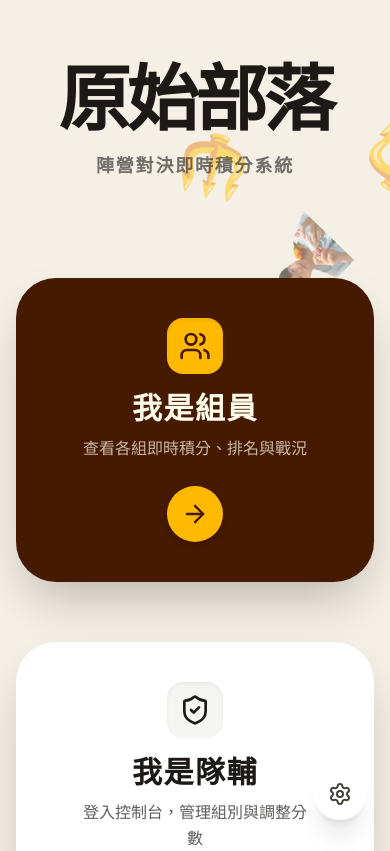
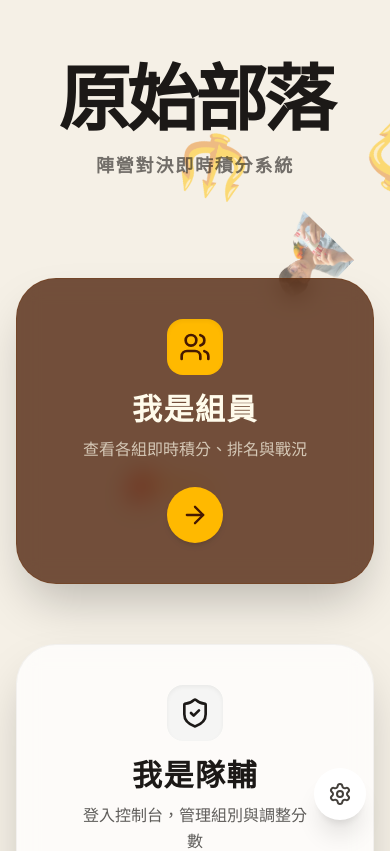
Before and after one commit to VisTzem/beat2, a Next.js app: page / in a window 390 px wide. Shown: the top 851 px of the page. Built offline with nearby package versions, Linux system fonts and the light colour scheme; a web font is replaced by a local one.

Commit message:
feat(homepage): make navigation buttons semi-transparent and optimize touch target responsiveness on mobile

```diff
--- a/src/app/page.tsx
+++ b/src/app/page.tsx
@@ -10,6 +10,8 @@ function NavCard({ href, title, description, icon: Icon, isPrimary = false }: {
   const cardRef = useRef<HTMLAnchorElement>(null);
 
   const handlePointerMove = (e: React.PointerEvent<HTMLAnchorElement>) => {
+    // 🌟 觸控設備（手機手指點擊）不執行位移動畫，防範點擊動作被位移干擾取消
+    if (e.pointerType !== "mouse") return;
     if (!cardRef.current) return;
     const rect = cardRef.current.getBoundingClientRect();
     const x = e.clientX - rect.left;
@@ -41,20 +43,21 @@ function NavCard({ href, title, description, icon: Icon, isPrimary = false }: {
       href={href}
       onPointerMove={handlePointerMove}
       onPointerLeave={handlePointerLeave}
-      className={`w-full max-w-[360px] shrink-0 group relative flex flex-col items-center justify-center text-center p-10 min-h-[300px] rounded-[2.5rem] shadow-2xl hover:shadow-[0_20px_60px_-15px_rgba(0,0,0,0.3)] glow-card elastic-card ${
+      className={`w-full max-w-[360px] shrink-0 group relative flex flex-col items-center justify-center text-center p-10 min-h-[300px] rounded-[2.5rem] shadow-2xl hover:shadow-[0_20px_60px_-15px_rgba(0,0,0,0.3)] glow-card elastic-card border backdrop-blur-md transition-all ${
         isPrimary
-          ? "bg-amber-950 text-amber-50 glow-card-dark"
-          : "bg-white text-stone-900"
+          ? "bg-amber-950/75 border-amber-900/30 text-amber-50 glow-card-dark"
+          : "bg-white/75 border-stone-200/50 text-stone-900"
       }`}
     >
-      <div className="flex flex-col items-center relative z-10 w-full">
+      {/* 🌟 使用 pointer-events-none 確保任何點擊點都是直接穿透到外層 <a> 連結 */}
+      <div className="flex flex-col items-center relative z-10 w-full pointer-events-none">
         <div className={`mb-4 p-3 rounded-2xl shadow-inner ${isPrimary ? "bg-amber-400 text-amber-950" : "bg-stone-100 text-stone-900"}`}>
           <Icon size={32} />
         </div>
         <h2 className="text-3xl font-black mb-2 tracking-wider leading-tight w-full break-words">{title}</h2>
         <p className="text-base font-medium opacity-70 leading-relaxed max-w-[85%] break-words">{description}</p>
       </div>
-      <div className={`mt-6 w-14 h-14 shrink-0 rounded-full flex items-center justify-center transition-all duration-300 group-hover:gap-2 relative z-10 shadow-md ${isPrimary ? "bg-amber-400 text-amber-950" : "bg-stone-900 text-white"}`}>
+      <div className={`mt-6 w-14 h-14 shrink-0 rounded-full flex items-center justify-center transition-all duration-300 group-hover:gap-2 relative z-10 shadow-md pointer-events-none ${isPrimary ? "bg-amber-400 text-amber-950" : "bg-stone-900 text-white"}`}>
         <ArrowRight size={28} className="transition-transform duration-300 group-hover:translate-x-1" />
       </div>
     </Link>
```
